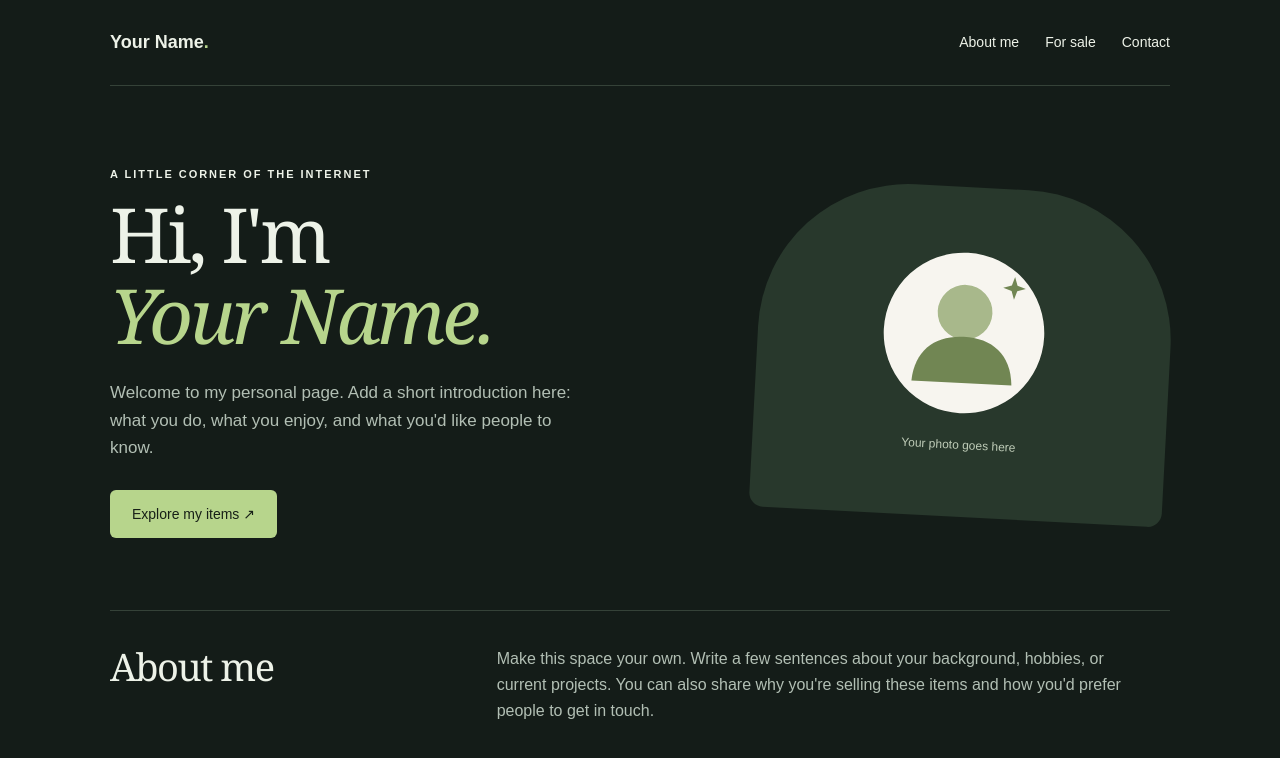
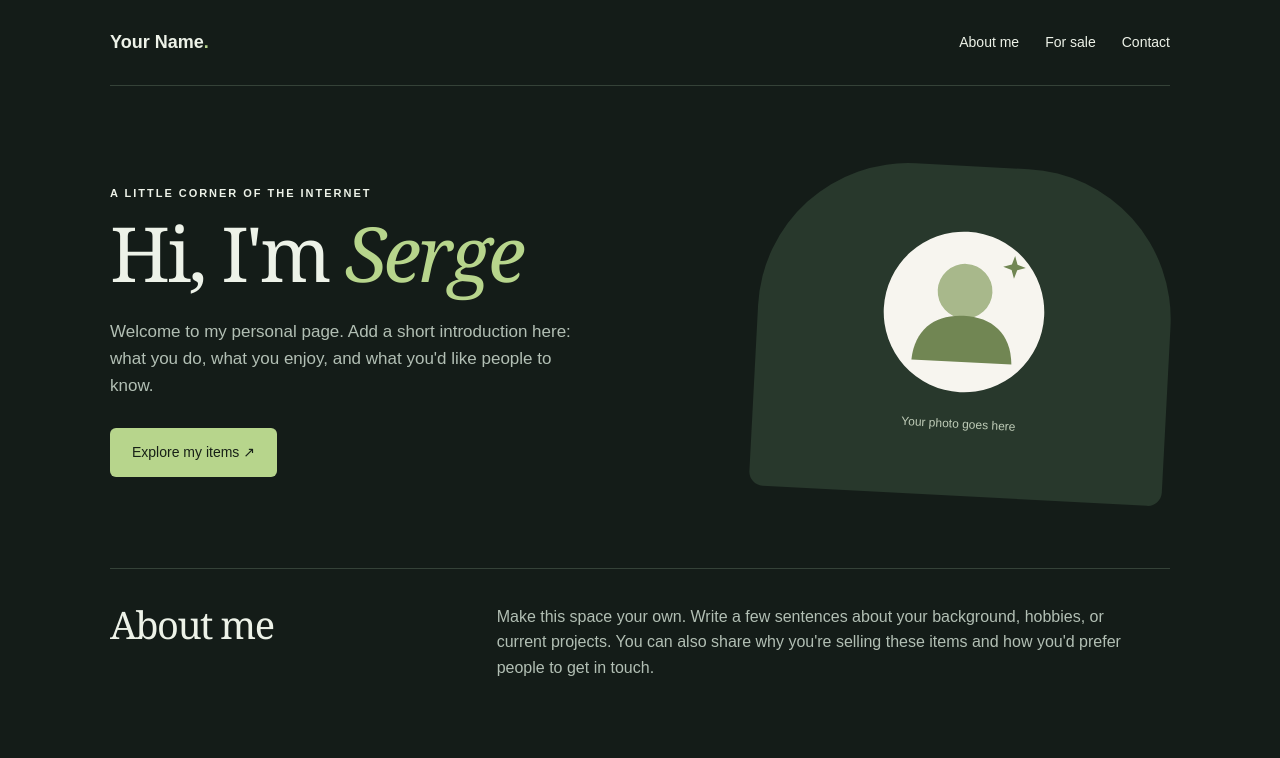
Before and after one commit to SergeMarketer/webpage-test, a plain HTML site: page index.html in a window 1280 px wide. Shown: the top 758 px of the page. Drawn offline with Linux system fonts and the light colour scheme.

Commit message:
Personalize greeting with Serge

```diff
--- a/index.html
+++ b/index.html
@@ -77,7 +77,7 @@
       <section class="hero" aria-labelledby="intro-title">
         <div>
           <p class="eyebrow">A little corner of the internet</p>
-          <h1 id="intro-title">Hi, I'm<br><em>Your Name.</em></h1>
+          <h1 id="intro-title">Hi, I'm <em>Serge</em></h1>
           <p class="intro">Welcome to my personal page. Add a short introduction here: what you do, what you enjoy, and what you'd like people to know.</p>
           <a class="button" href="#sale">Explore my items <span aria-hidden="true">↗</span></a>
         </div>
```
